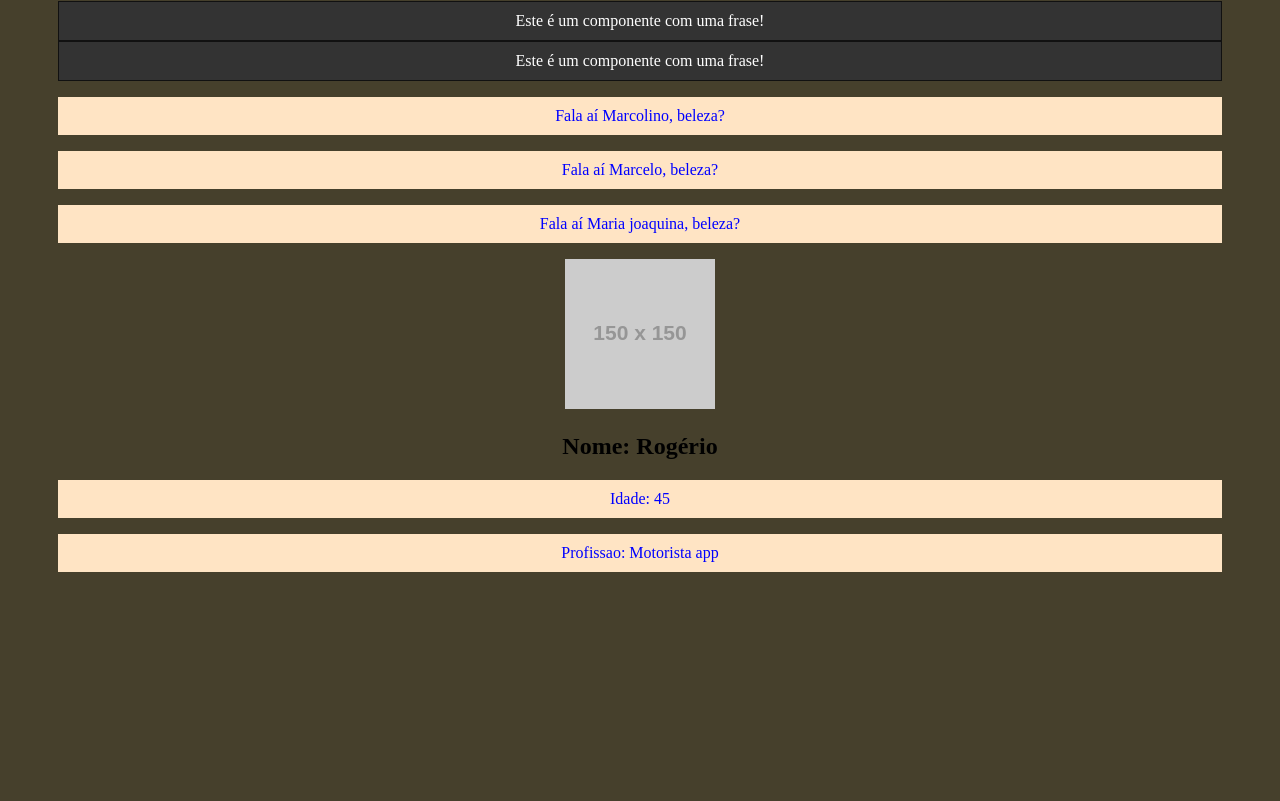
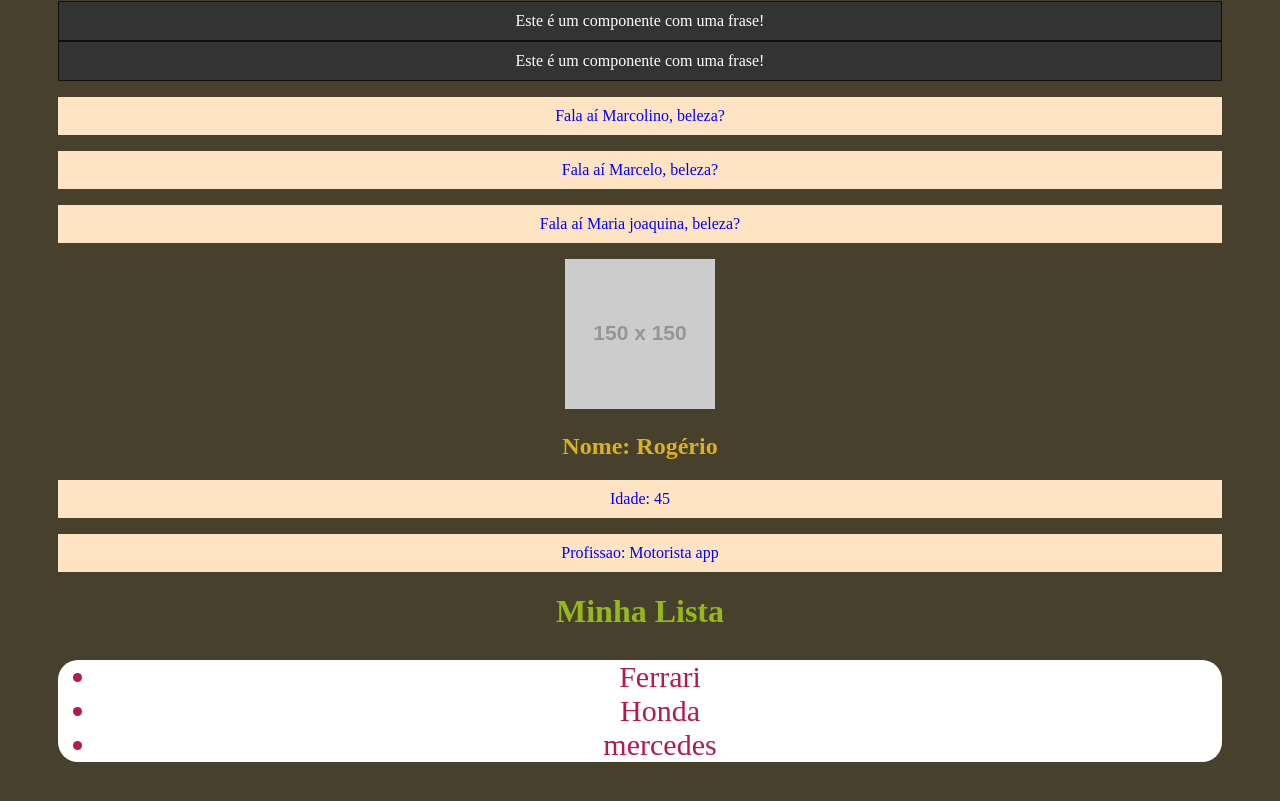
Before and after one commit to marcosCappelli/reactcurso, a React (Create React App) app in the folder reactcosts/: page / in a window 1280 px wide. Shown: the part 337-1138 px from the top of the page. Before the commit the page ends 983 px from the top, so only its background shows below. Built offline with nearby package versions, Linux system fonts and the light colour scheme.

Commit message:
Adicionando CSS e Fragments

```diff
--- a/reactcosts/src/App.js
+++ b/reactcosts/src/App.js
@@ -3,6 +3,7 @@ import './App.css';
 import Pessoa from './components/Pessoa';
 import SayMyName from './components/SayMyName';
 import Frase from './components/Frase';
+import List from './components/List';
 
 function App() {
   const nome = "Maria joaquina"
@@ -22,6 +23,7 @@ function App() {
         profissao= "Motorista app"
         foto= "https://via.placeholder.com/150"
         />
+        <List />
 
     </div>
   )
--- a/reactcosts/src/components/Frase.js
+++ b/reactcosts/src/components/Frase.js
@@ -1,3 +1,4 @@
+//CSS modules
 import styles from './Frase.module.css'
 
 function Frase() {
--- a/reactcosts/src/components/Frase.module.css
+++ b/reactcosts/src/components/Frase.module.css
@@ -1,3 +1,4 @@
+/*Modules CSS*/
 .fraseContainer {
     background-color: aqua;
     border: 1px solid #111;
--- /dev/null
+++ b/reactcosts/src/components/Item.js
@@ -0,0 +1,11 @@
+function Item(props) {
+    return(
+        //Fragments <> </>
+        <>
+            <li>{props.marca}</li>
+        </>
+
+    )
+}
+
+export default Item
--- /dev/null
+++ b/reactcosts/src/components/List.js
@@ -0,0 +1,18 @@
+import Item from "./Item"
+
+function List() {
+    return (
+        //Fragments <> </>
+        <>
+          <h1>Minha Lista</h1>
+          <ul>
+            <Item marca="Ferrari"/>
+            <Item marca="Honda"/>
+            <Item marca="mercedes"/>
+          </ul>
+        </>
+
+    )
+}
+
+export default List
--- a/reactcosts/src/index.css
+++ b/reactcosts/src/index.css
@@ -1,10 +1,16 @@
+/*CSS Global*/
 body {
   padding: 50px;
+  padding-bottom: 500px;
   background-color: rgb(70, 64, 44);
 }
 
 h1 {
-  color:black
+  color:rgb(150, 185, 23)
+}
+
+h2 {
+  color:rgb(219, 176, 35)
 }
 
 p {
@@ -12,3 +18,10 @@ p {
   padding: 10px;
   color: blue;
 }
+
+ul {
+  font-size: 30px;
+  color:rgb(179, 25, 84);
+  background-color: #fff;
+  border-radius: 20px;
+}
```
